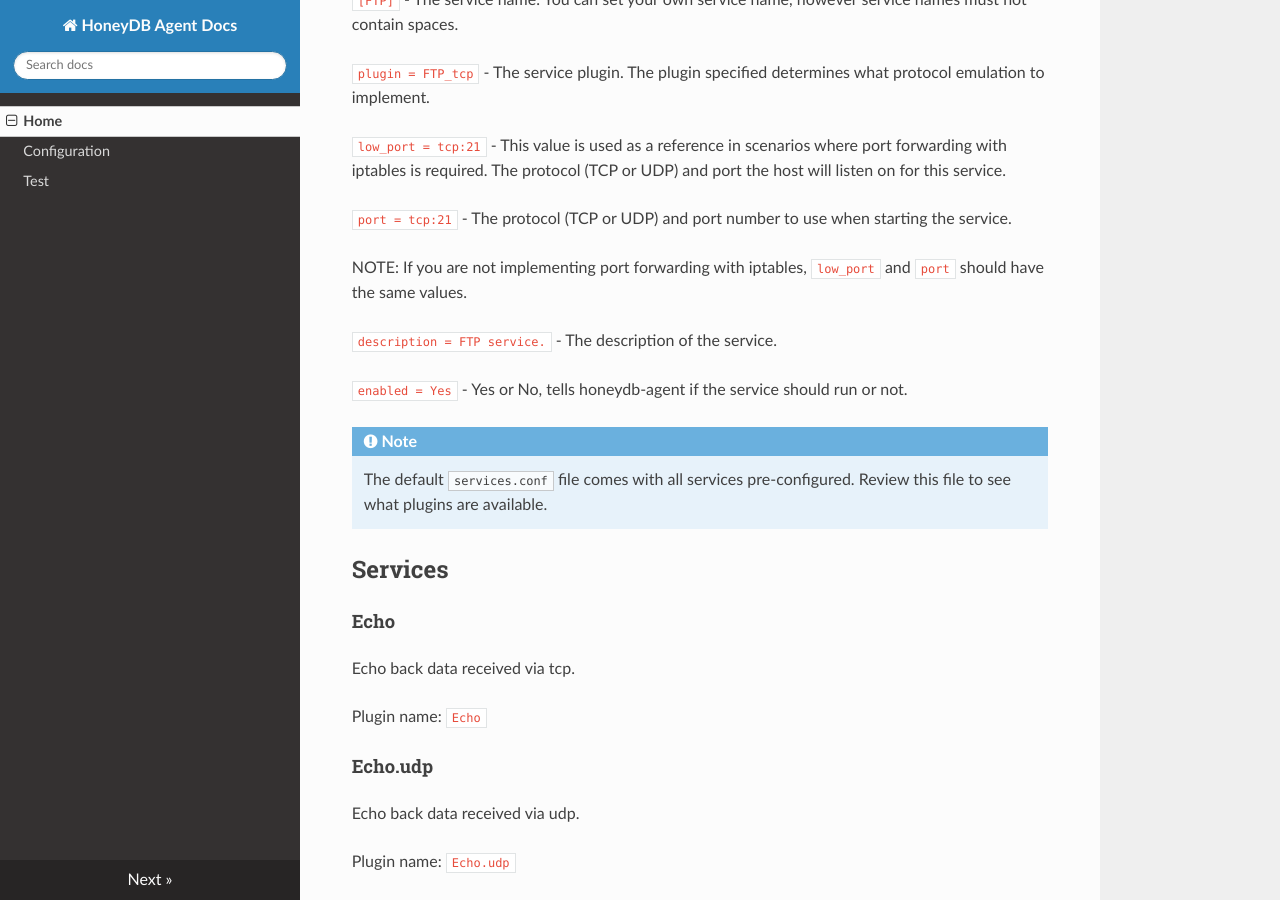
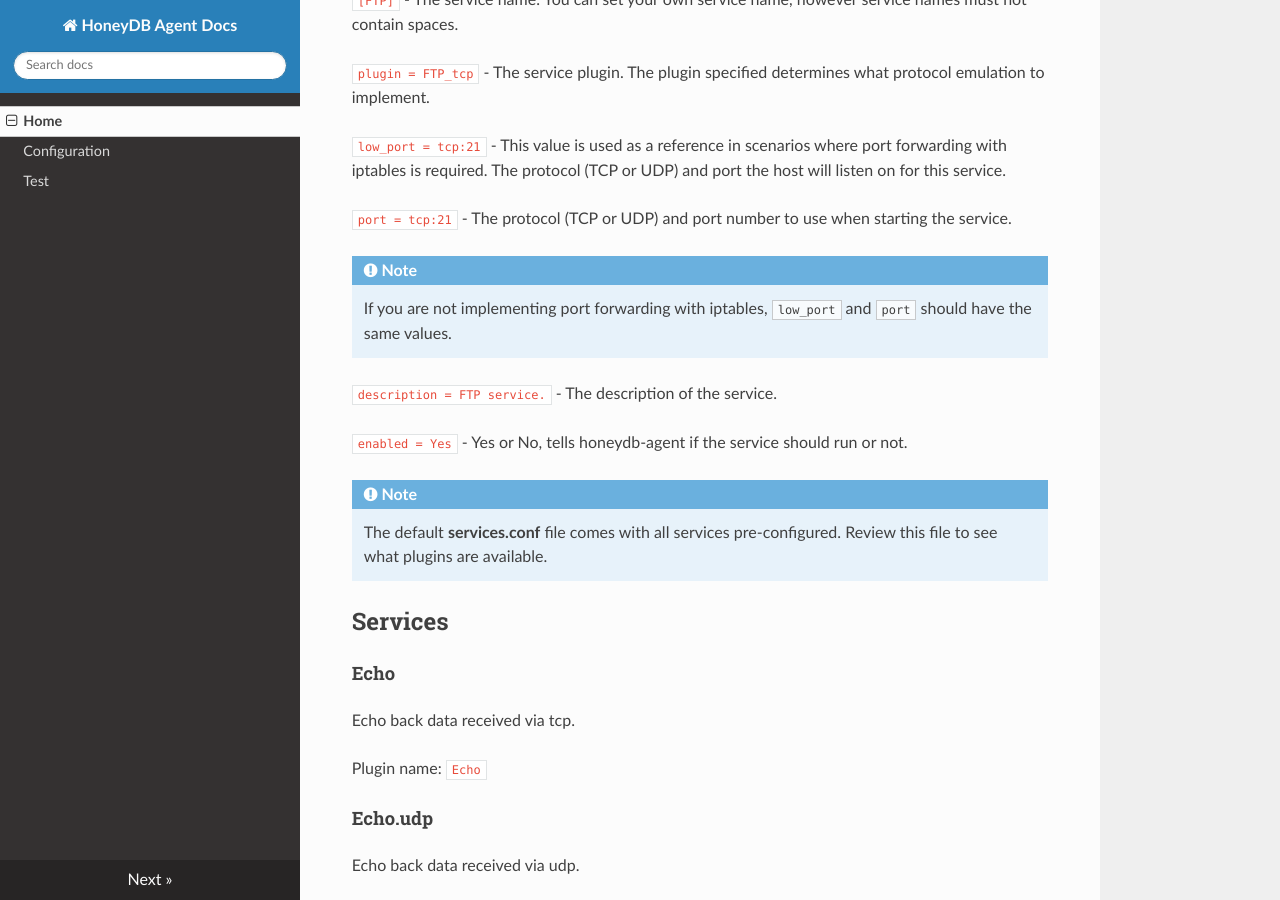
Before and after one commit to honeydbio/honeydb-agent-docs, an MkDocs documentation site: the page built from docs/index.md, in a window 1280 px wide and 900 px high, scrolled down 2772 px. Built offline with MkDocs 1.6.1, drawn with Linux system fonts in a browser that asks for light colours; nearby versions of some CDN libraries; old or Windows-style settings are respelled for this version of MkDocs; part of the change alters nothing that is shown.

```diff
--- a/docs/index.md
+++ b/docs/index.md
@@ -104,14 +104,15 @@ Explination of service definition:
 
 `port = tcp:21` - The protocol (TCP or UDP) and port number to use when starting the service.
 
-NOTE: If you are not implementing port forwarding with iptables, `low_port` and `port` should have the same values.
+!!! note
+    If you are not implementing port forwarding with iptables, `low_port` and `port` should have the same values.
 
 `description = FTP service.` - The description of the service.
 
 `enabled = Yes` - Yes or No, tells honeydb-agent if the service should run or not.
 
 !!! note
-    The default `services.conf` file comes with all services pre-configured. Review this file to see what plugins are available.
+    The default **services.conf** file comes with all services pre-configured. Review this file to see what plugins are available.
 
 ## Services
 
```
